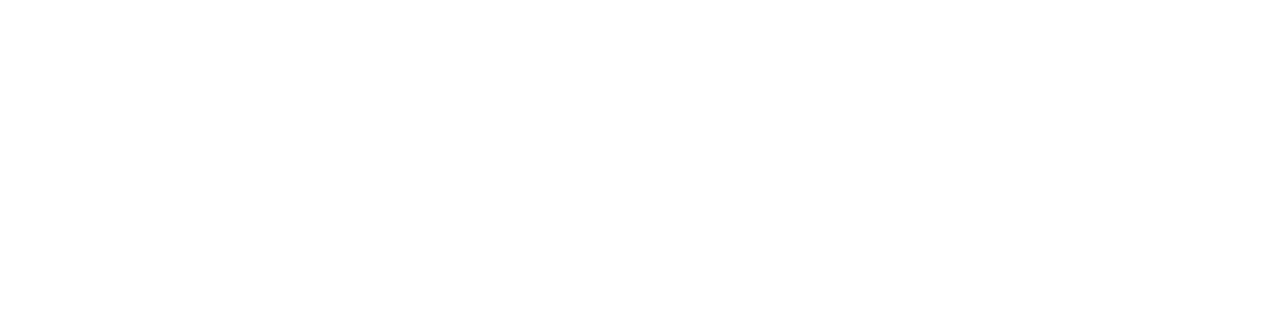
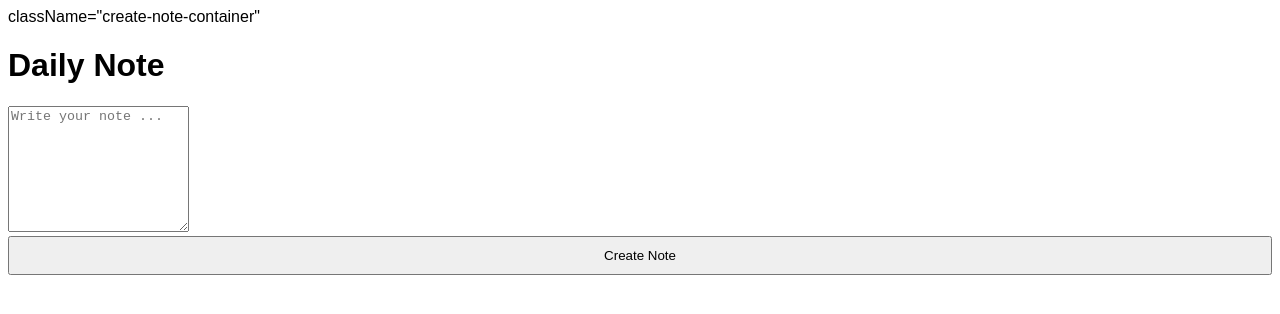
Before and after one commit to wasiq345/Improve-Me, a React app in the folder frontend/: page /Profile/1/Createnote in a window 1280 px wide. Before the commit this address had no page. Shown: the top 314 px of the page. Built offline with nearby package versions, Linux system fonts and the light colour scheme; sample sign-in values are in the browser's storage; the HTML template or start-up script is replaced by a standard one.

Commit message:
added create_note frontend

```diff
--- a/frontend/src/App.jsx
+++ b/frontend/src/App.jsx
@@ -5,6 +5,7 @@
 import Register from './register'
 import Profile from './profile'
 import ProtectedRoute from './protected_route'
+import CreateNote from './create_note'
 
 export default function App() {
   return (
@@ -20,6 +21,13 @@
                 <Profile />
               </ProtectedRoute>
             } />
+        <Route
+          path='/Profile/:username/Createnote'
+            element={
+              <ProtectedRoute>
+                <CreateNote />
+              </ProtectedRoute>
+            } />
       </Routes>
     </Router>
   )
--- /dev/null
+++ b/frontend/src/create_note.jsx
@@ -0,0 +1,55 @@
+import React, {useState} from "react";
+import { useNavigate, useParams } from "react-router-dom";
+
+export default function CreateNote() {
+    const[note, setNote] = useState("");
+    const[message, setMessage] = useState("");
+    const[error, setError] = useState("");
+    const {username} = useParams();
+    const navigate = useNavigate();
+    const token = localStorage.getItem("accessToken");
+    const handleSubmit = async (e) => {
+        e.preventDefault();
+
+        try {
+            const response = await fetch(`http://localhost:8080/Profile/${username}/CreateNote`, {
+                method: 'POST',
+                headers: {
+                    'Content-Type': 'application/json',
+                    'Authorization': `Bearer ${token}`
+                },
+                body: JSON.stringify(
+                    {daily_note: note}
+                )
+            });
+            if(response.ok) {
+                setMessage("Note Created Successfully")
+                navigate(`/Profile/${username}`);
+                setNote("");
+            } else {
+                 setError("Failed to fetch profile details");
+            }
+        } catch(err) {
+            setError("Failed to Connect to Server")
+        }
+    };
+
+    return (
+        <div> className="create-note-container"
+            <h1>Daily Note</h1>
+
+            <form onSubmit={handleSubmit}>
+                <textarea
+                    value={note}
+                    onChange ={(e) => setNote(e.target.value)}
+                    placeholder="Write your note ..."
+                    rows="8"
+                />
+                <button type="submit">Create Note</button>
+            </form>
+
+            {message && (<p className="success-message"> {message}</p>)}
+            {error && (<p className="error-message">{error}</p>)}
+        </div>
+    );
+}
--- a/frontend/src/profile.jsx
+++ b/frontend/src/profile.jsx
@@ -67,9 +67,9 @@
         <div className="latest-notes">
             <h2>Your Latest Notes</h2>
 
-            {profile.Notes && profile.Notes.length > 0 ? (
+            {profile.notes && profile.notes.length > 0 ? (
                 <ul className="notes-list">
-                    {profile.Notes.map((note) => (
+                    {profile.notes.map((note) => (
                         <li key={note.note_id} className="note-item">
                             <p>{note.daily_note}</p>
 
```
